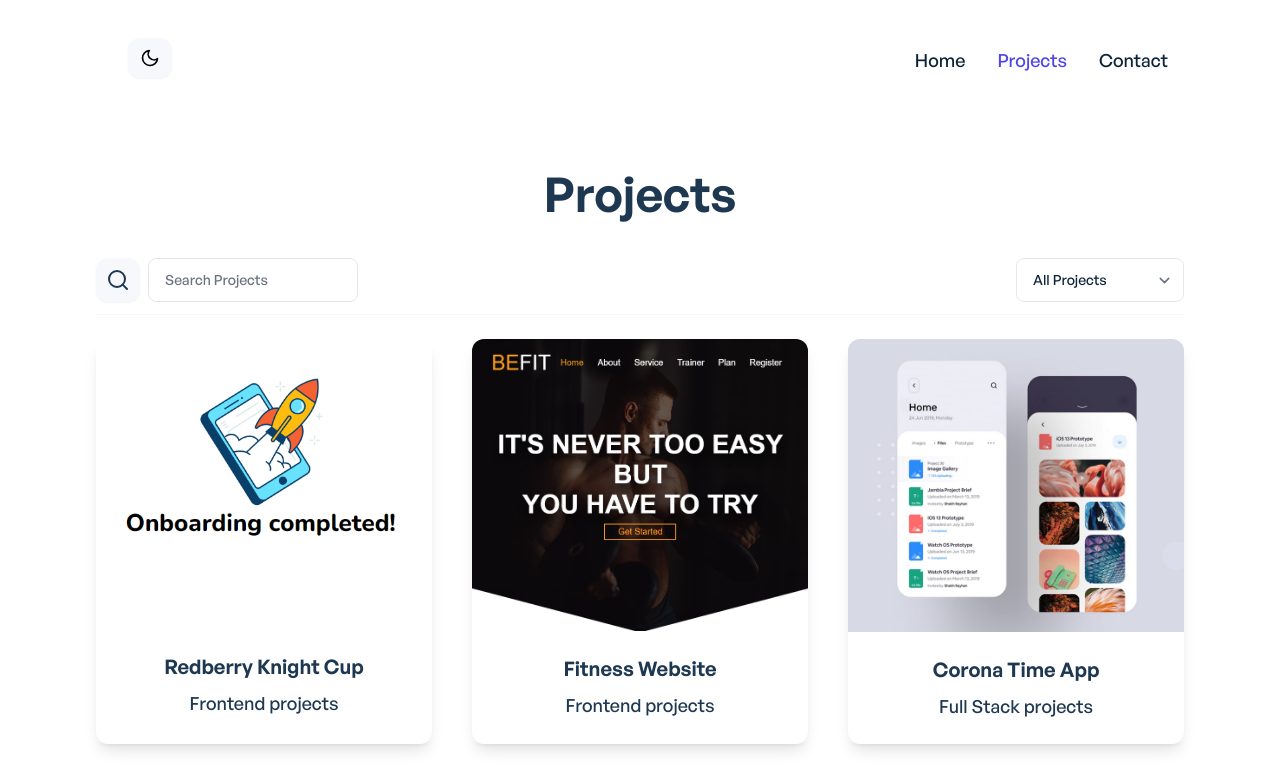
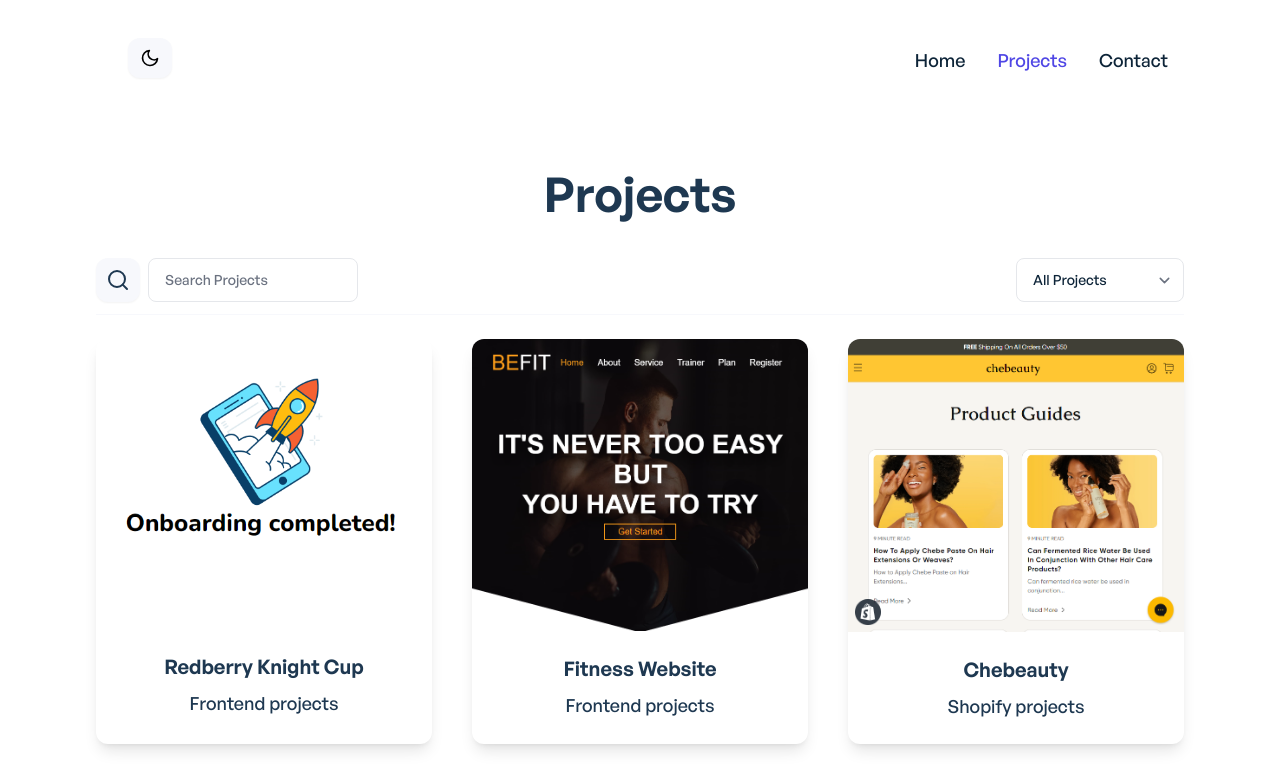
Before and after one commit to tikoot/personal-portfolio, a Vue app: page /projects in a window 1280 px wide. Shown: the top 782 px of the page. Built offline with nearby package versions, Linux system fonts and the light colour scheme; what vue-backtotop would draw is missing.

Commit message:
remove project

```diff
--- a/src/data/projects.js
+++ b/src/data/projects.js
@@ -12,13 +12,6 @@ const projects = [
 		category: 'Frontend projects',
 		img: require('@/assets/images/fit.jpg'),
 		url: 'https://tikoot.github.io/fitness-website/'
-	},
-	{
-		id: 3,
-		title: 'Corona Time App',
-		category: 'Full Stack projects',
-		img: require('@/assets/images/mobile-project-2.jpg'),
-		url: 'http://phpstack-984025-3450489.cloudwaysapps.com/'
 	},
 	{
 		id: 3,
```
